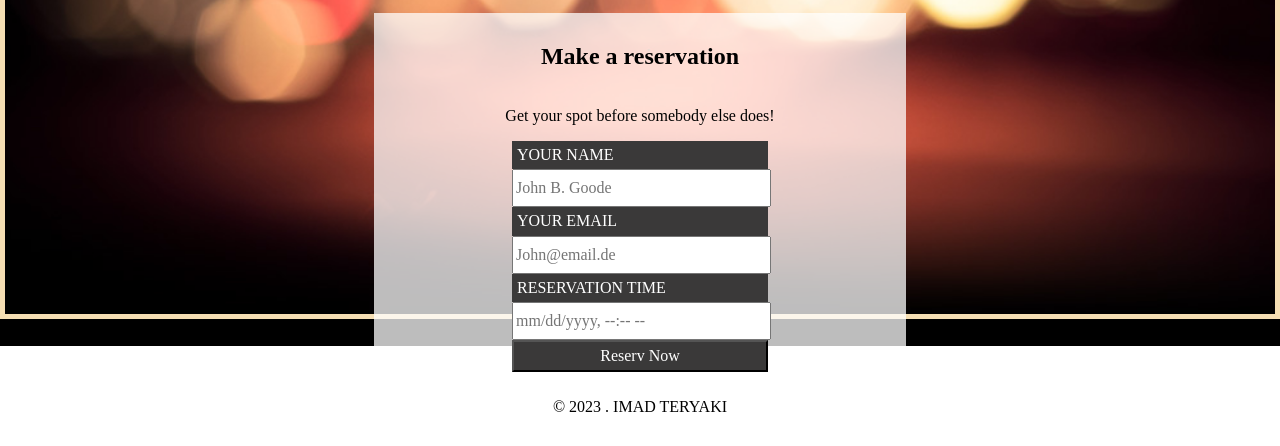
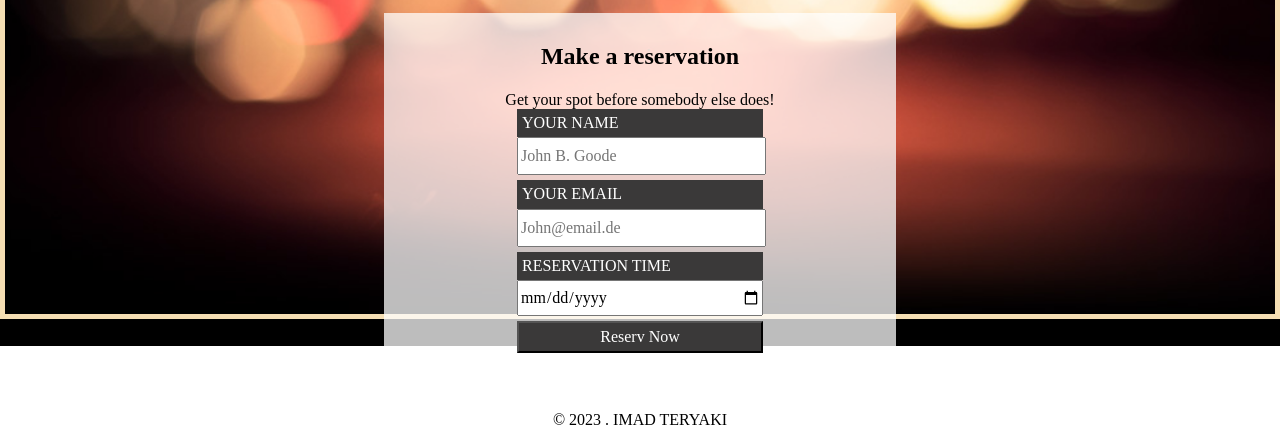
Before and after one commit to fbw-d09/uib-data-stylingforms-imadteryaki, a website: page index.html in a window 1280 px wide. Shown: the part 481-927 px from the top of the page. Before the commit the page ends 898 px from the top, so only its background shows below. Drawn offline with nearby package versions, Linux system fonts and the light colour scheme.

Commit message:
add update

```diff
--- a/index.html
+++ b/index.html
@@ -43,7 +43,7 @@
             <label for="date">
                 RESERVATION TIME
             </label>
-            <input type="datepicker"
+            <input type="date"
             name="date"
             id="date"
             placeholder="mm/dd/yyyy, --:-- --">
--- a/styles.css
+++ b/styles.css
@@ -31,18 +31,21 @@ main
     border: 10px solid black;
     text-align: center;
     padding: 10px;
-    box-sizing: content-box;
+    width: 100%;
+    box-sizing: border-box;
 }
 .formular{
     display: flex;
     flex-direction: column;
     align-items: center;
     border:none;
-    width: 100%;
 }
+
 .formular section{
     width: 50%;
-
+}
+h2+p{
+    margin: 0;
 }
 label , #submit{
     background-color: rgb(58, 57, 57);
@@ -54,13 +57,15 @@ label , #submit{
 input{
     width: 98%;
     height:2rem;
+    margin-bottom: 5px;
 }
  #submit{
     text-align: center;
     width: 100%;
+    margin-bottom: 2rem;
  }
 
  footer{
     text-align: center;
-    padding-top: 1rem;
+    padding: 1rem;
  }
```
